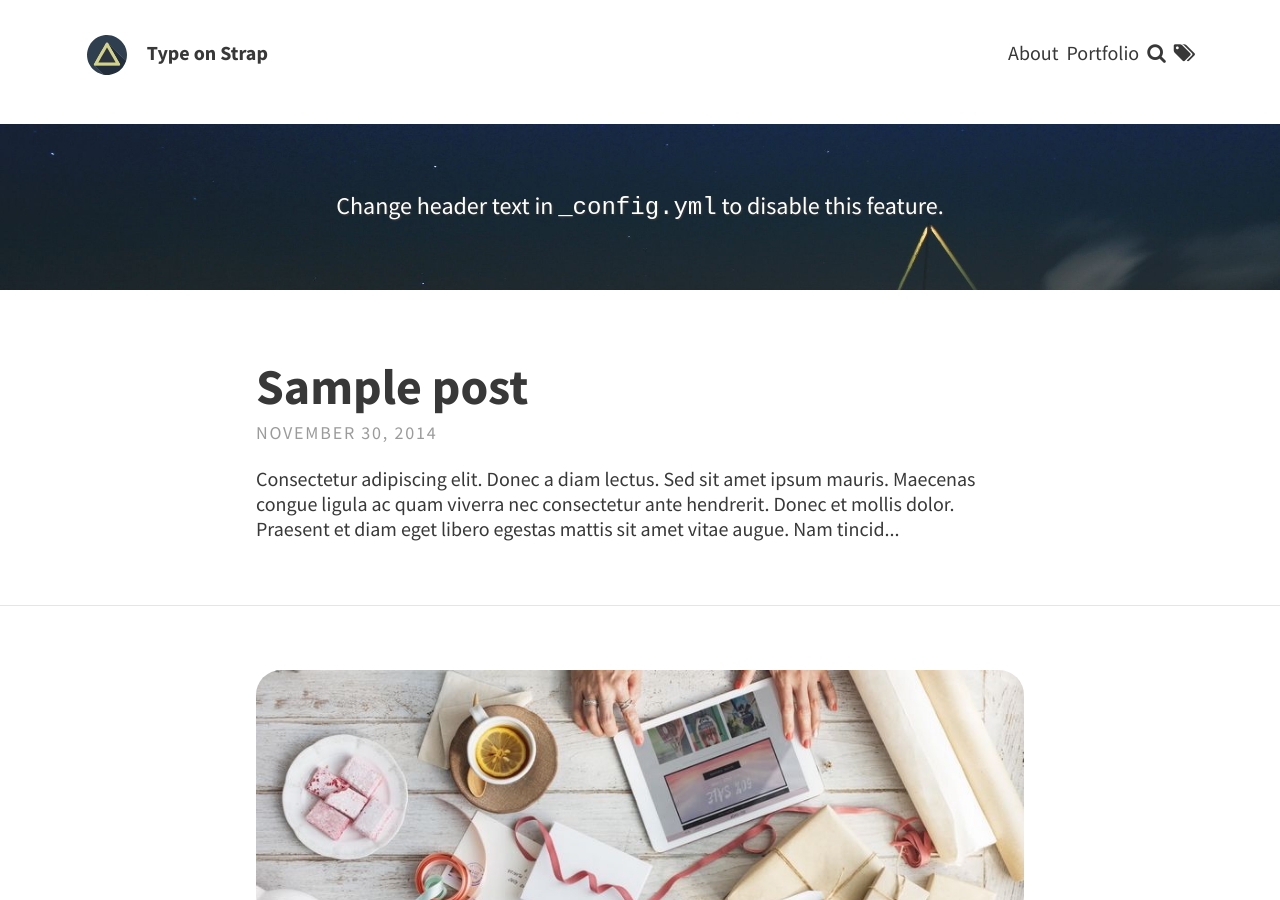
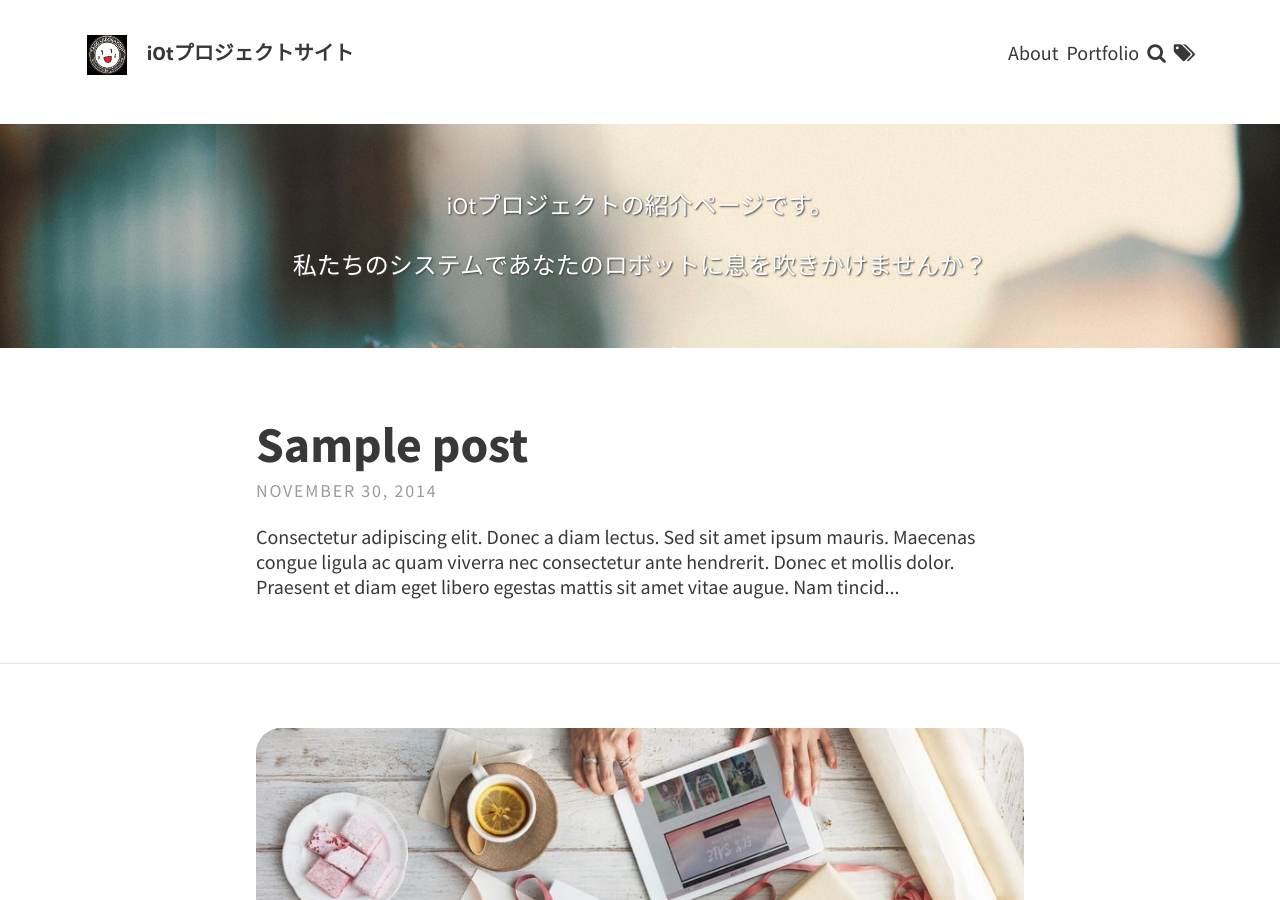
Before and after one commit to projectormato/iOtProjectSite, a Jekyll site: the page built from index.html, in a window 1280 px wide and 900 px high. Built offline with Jekyll 4.4.1, drawn with Linux system fonts in a browser that asks for light colours; the list of posts is cut into pages by our own code.

Commit message:
change _config.yml

```diff
--- a/_config.yml
+++ b/_config.yml
@@ -5,16 +5,17 @@ url: "https://projectormato.github.io/"
 # THEME-SPECIFIC CONFIGURATION
 theme_settings:
   # Meta
-  title: Type on Strap
-  avatar: assets/img/triangle.svg
+  title: iOtプロジェクトサイト
+  avatar: assets/img/icon.png
   favicon: assets/favicon.ico
   gravatar: # Email MD5 hash
-  description: "A website with blog posts and pages" # used by search engines
+  description: "iOtプロジェクトの紹介ページ。活動記録や成果物など" # used by search engines
 
   # Header and footer text
   header_text: > #two or three lines to describe your site
-     <p>Change header text in <code>_config.yml</code> to disable this feature.</p>
-  header_text_feature_image: assets/img/pexels/triangular.jpeg
+     <p>iOtプロジェクトの紹介ページです。</p>
+     <p>私たちのシステムであなたのロボットに息を吹きかけませんか？</p>
+  header_text_feature_image: assets/img/pexels/wall_e.jpeg
   footer_text: >
    Powered by <a href="https://jekyllrb.com/">Jekyll</a> with <a href="https://github.com/sylhare/Type-on-Strap">Type on Strap</a>
 
@@ -27,7 +28,7 @@ theme_settings:
   facebook:
   flickr:
   gitlab:
-  github: "sylhare"
+  github: "projectormato"
   google_plus:
   instagram:
   keybase:
```
Also changed, not shown: assets/_favicon.ico (added), assets/favicon.ico, assets/img/icon.png (added).
